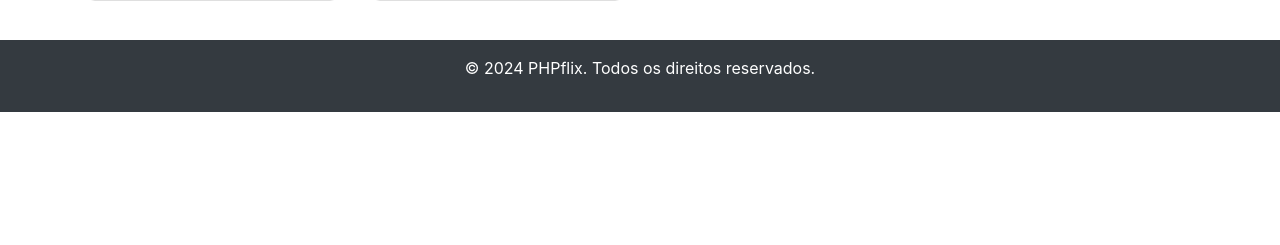
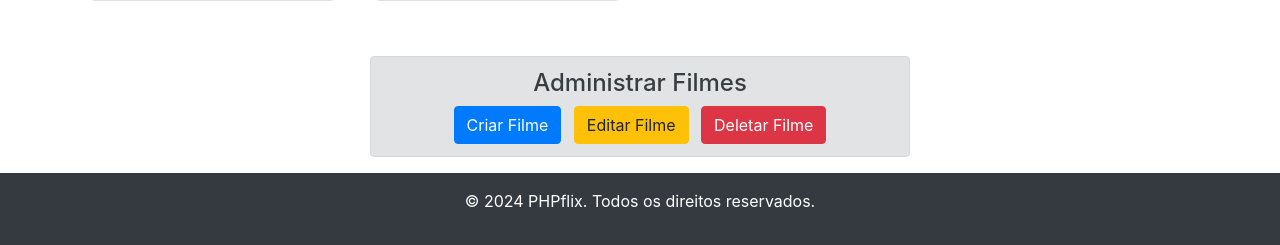
Before and after one commit to makzs/phpflix, a PHP site: page /index.php in a window 1280 px wide. Shown: the part 878-1123 px from the top of the page. Before the commit the page ends 990 px from the top, so only its background shows below. Run offline with PHP 8.4, Linux system fonts and the light colour scheme; the visitor is signed in with stand-in values (Sample User, id 1); data comes from the database, SQL or seed files in the repository; some libraries are stand-ins or nearby versions.

Commit message:
Link de apagar criar e editar filme no index.php

```diff
--- a/src/view/index.php
+++ b/src/view/index.php
@@ -97,7 +97,28 @@
 
       $banco->close();
       ?>
+
     </div>
+    <?php
+    // Verifica se o usuário é admin antes de mostrar os links
+    session_start();
+    if (isset($_SESSION['usuario']) && $_SESSION['nivel_acesso'] === 'admin') {
+      echo "
+        <div class='container mt-3'>
+          <div class='row justify-content-center'>
+            <div class='col-md-6 text-center'>
+              <div class='alert alert-secondary' role='alert'>
+                <h4>Administrar Filmes</h4>
+                <a href='criarFilme.php' class='btn btn-primary mr-2'>Criar Filme</a>
+                <a href='editarFilme.php' class='btn btn-warning mr-2'>Editar Filme</a>
+                <a href='deletarFilme.php' class='btn btn-danger'>Deletar Filme</a>
+              </div>
+            </div>
+          </div>
+        </div>
+      ";
+    }
+    ?>
   </main>
   <footer class="bg-dark text-white text-center py-3">
     <p>&copy; 2024 PHPflix. Todos os direitos reservados.</p>
```
